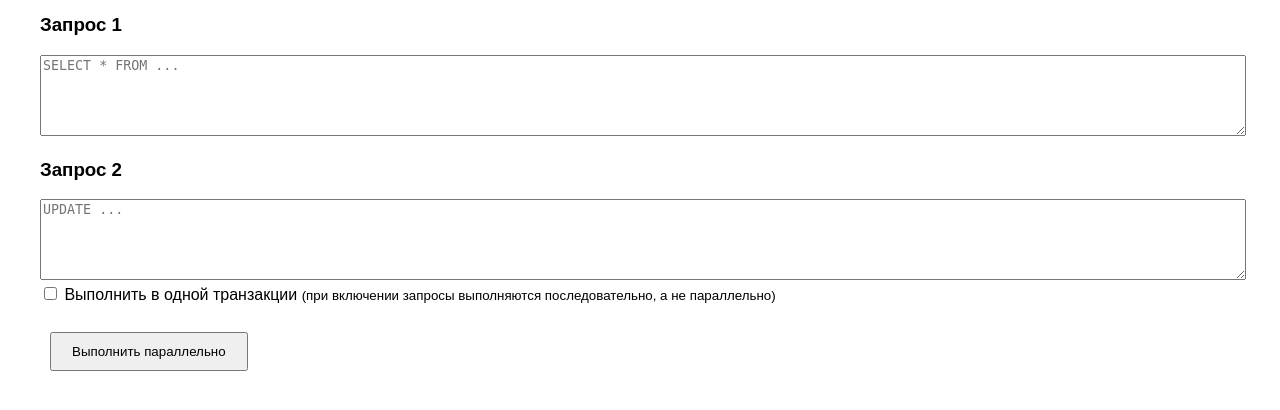
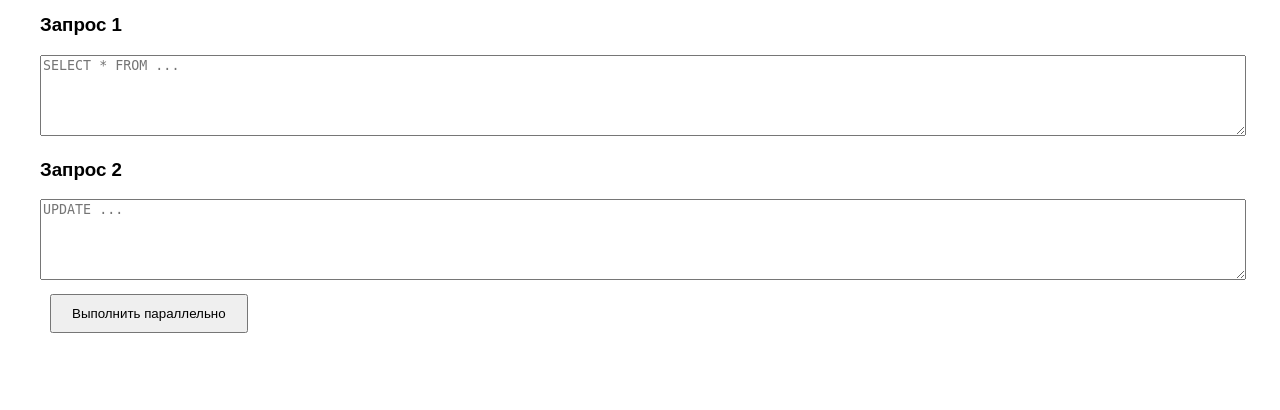
Before and after one commit to Arekabu/sql-requests-tester, a FastAPI app: page / in a window 1280 px wide. Shown: the part 281-691 px from the top of the page. Run offline with FastAPI, Linux system fonts and the light colour scheme.

Commit message:
refactoring

```diff
--- a/app/static/script.js
+++ b/app/static/script.js
@@ -21,8 +21,7 @@ async function execute() {
         body: JSON.stringify({
             query1: document.getElementById('query1').value,
             query2: document.getElementById('query2').value,
-            isolation_level: document.getElementById('isolation').value,
-            single_transaction: document.getElementById('singleTransaction').checked
+            isolation_level: document.getElementById('isolation').value
         })
     });
     const data = await response.json();
--- a/app/templates/index.html
+++ b/app/templates/index.html
@@ -20,13 +20,6 @@
     <textarea id="query1" rows="5" cols="80" placeholder="SELECT * FROM ..."></textarea>
     <h3>Запрос 2</h3>
     <textarea id="query2" rows="5" cols="80" placeholder="UPDATE ..."></textarea>
-    <div>
-    <label>
-        <input type="checkbox" id="singleTransaction">
-        Выполнить в одной транзакции
-    </label>
-    <small>(при включении запросы выполняются последовательно, а не параллельно)</small>
-    </div>
     <br><button onclick="execute()">Выполнить параллельно</button>
     <div id="results"></div>
     <script src="/static/script.js"></script>
```
